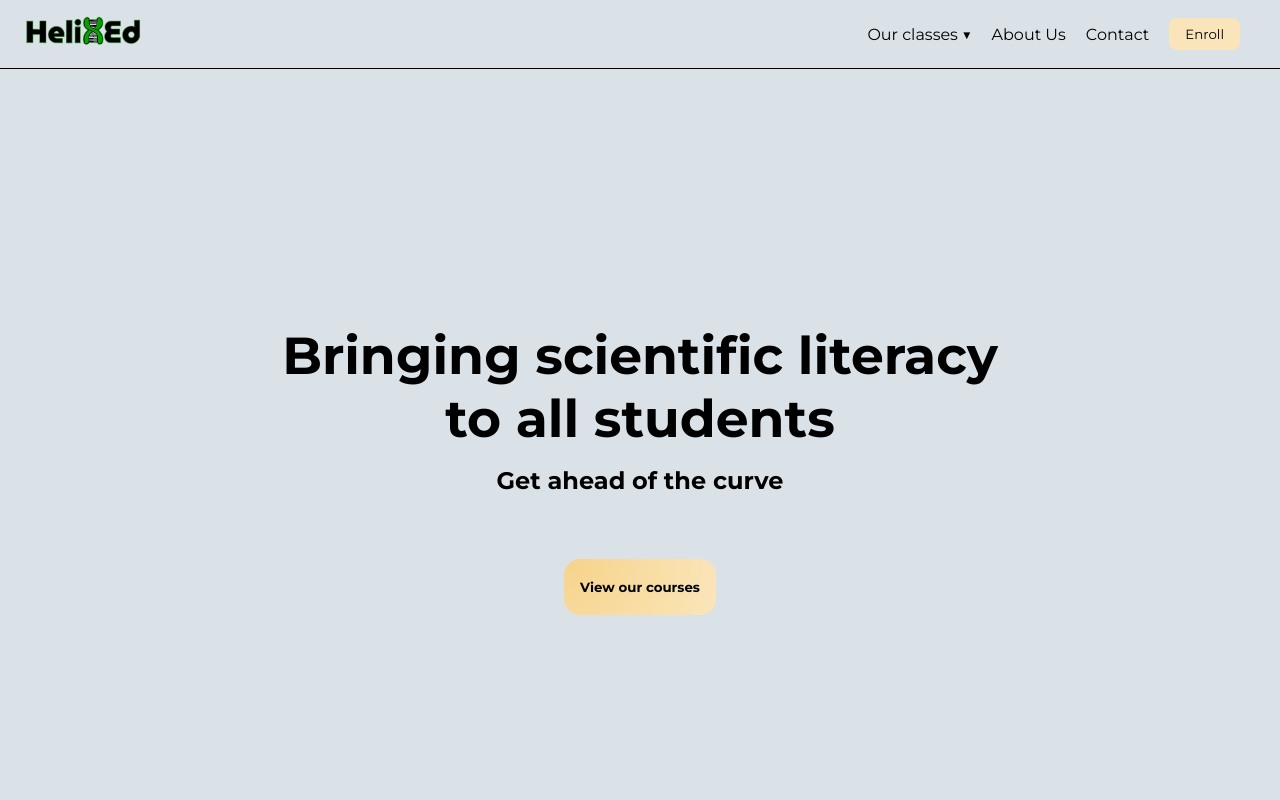
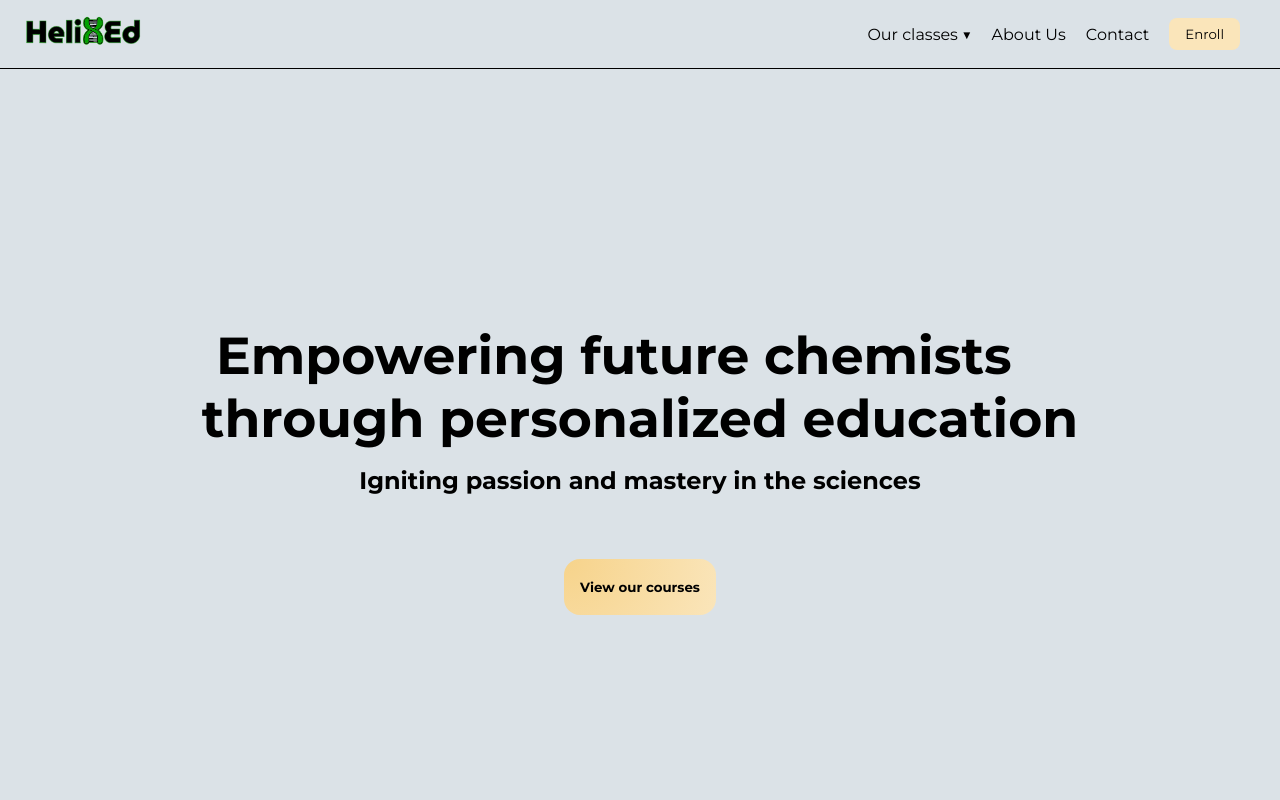
Before and after one commit to Stringatlas/Helix-Ed, a SvelteKit app: page / in a window 1280 px wide. Shown: the top 800 px of the page. Built offline with nearby package versions, Linux system fonts and the light colour scheme.

Commit message:
Update homepage tagline with  cycling text

```diff
--- /dev/null
+++ b/src/lib/components/FlippingText.svelte
@@ -0,0 +1,37 @@
+<script>
+    import { onMount } from "svelte";
+
+    let careers = ["engineers", "doctors", "chemists", "teachers", "physicists", "scientists", "astronomers", "biologists", "roboticists", "economists"];
+    let currentCareerIndex = 0;
+    let currentCareer = careers[currentCareerIndex];
+
+    onMount(() => {
+        const interval = setInterval(() => {
+            currentCareerIndex = (currentCareerIndex + 1) % careers.length;
+            currentCareer = careers[currentCareerIndex];
+        }, 2000);
+
+        return () => clearInterval(interval);
+    });
+</script>
+
+<span class="flipping-text">{currentCareer}</span>
+
+<style lang="scss">
+    .flipping-text {
+        width: 300px;
+        display: inline-block;
+        text-align: start;
+        animation: fadeInOut 2s ease-in-out infinite;
+
+        @keyframes fadeInOut {
+            0%,
+            100% {
+                opacity: 0;
+            }
+            50% {
+                opacity: 1;
+            }
+        }
+    }
+</style>
--- a/src/routes/+page.svelte
+++ b/src/routes/+page.svelte
@@ -8,13 +8,18 @@
 
     import testimonials from "$lib/testimonialData.json";
     import TestimonialCard from "$lib/components/TestimonialCard.svelte";
+    import FlippingText from "$lib/components/FlippingText.svelte";
+
     import type { TestimonialData } from "$lib/types";
+
+    let career: string = "{career}";
 </script>
 
 <body>
     <section id="landing-section">
-        <h1>Bringing scientific literacy to all students</h1>
-        <h2>Get ahead of the curve</h2>
+        <h1>Empowering future <FlippingText /> through personalized education</h1>
+
+        <h2>Igniting passion and mastery in the sciences</h2>
         <button>View our courses</button>
     </section>
     <h1>Why Helix Ed?</h1>
@@ -76,9 +81,6 @@
                 width: 100px;
                 height: 100px;
             }
-            h1 {
-                line-height: 0.8;
-            }
             p {
                 line-height: 1.5;
                 letter-spacing: 1.5;
@@ -94,7 +96,7 @@
         align-items: center;
         justify-content: center;
         color: $text-color;
-        padding: 0 20%;
+        padding: 0 15%;
         height: 100vh;
         text-align: center;
 
```
Also changed, not shown: src/routes/contact/+page.svelte (+0 -8 lines).
